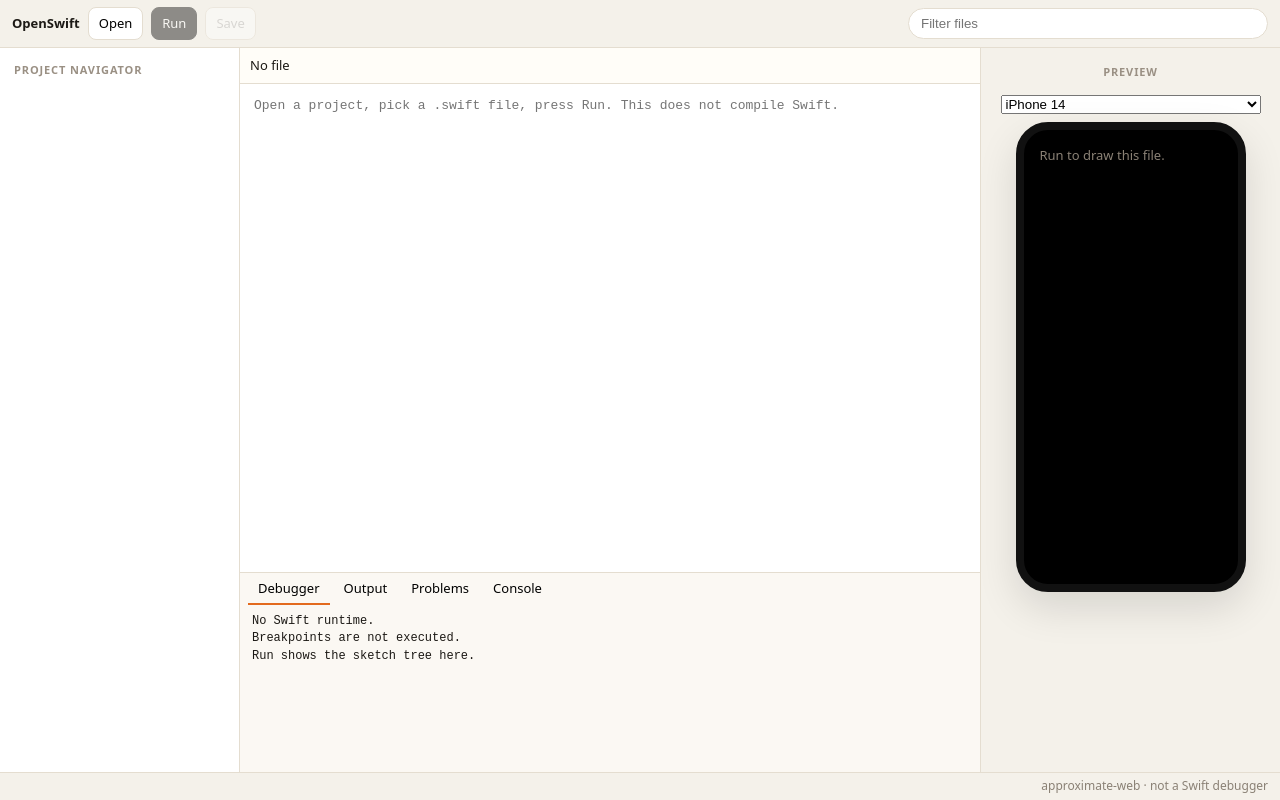
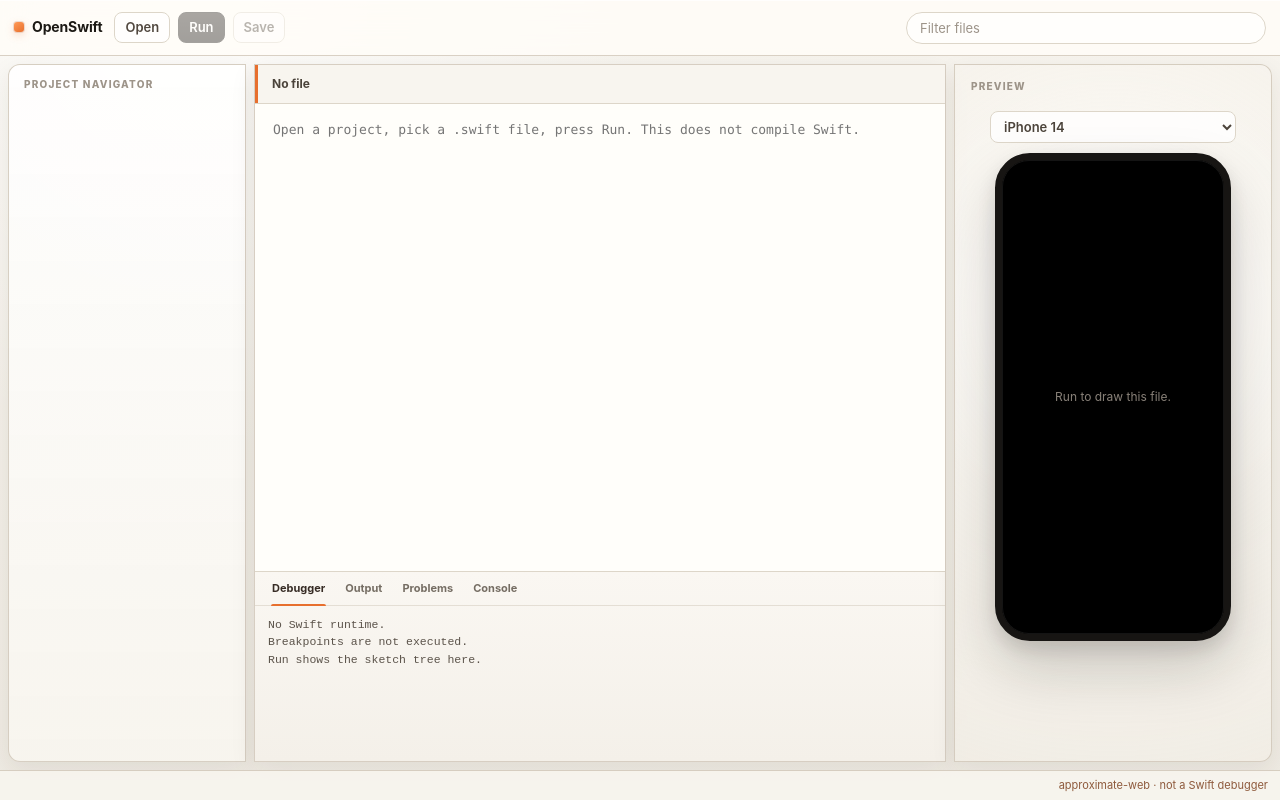
Before and after one commit to DannyBaanks/OpenSwift, a website built with Vite: page app/index.html in a window 1280 px wide. Built offline with nearby package versions, Linux system fonts and the light colour scheme.

Commit message:
style: refine OpenSwift Studio visual hierarchy

```diff
--- a/app/src/style.css
+++ b/app/src/style.css
@@ -1,62 +1,410 @@
 :root {
-  --bg: #f4f1ea;
-  --line: #e4ddd0;
+  color-scheme: light;
+  --bg: #eeeae2;
+  --surface: rgba(255, 253, 248, 0.92);
+  --surface-strong: #fffdf8;
+  --panel: #f8f5ef;
+  --panel-deep: #f1ede5;
+  --line: #ddd6c9;
+  --line-strong: #cfc5b6;
   --ink: #1c1915;
-  --muted: #8a8175;
-  --orange: #e36a1e;
+  --muted: #756d63;
+  --muted-2: #9d9489;
+  --accent: #e76f2e;
+  --accent-soft: #fce6da;
+  --accent-ink: #8f3511;
+  --code-bg: #fffefa;
+  --shadow: 0 18px 50px rgba(48, 38, 28, 0.10);
+  --shadow-soft: 0 8px 24px rgba(48, 38, 28, 0.08);
 }
+
 * { box-sizing: border-box; }
-html, body, #app { margin: 0; height: 100%; }
-body { background: var(--bg); color: var(--ink); font: 13px/1.4 ui-sans-serif, system-ui, sans-serif; }
-#app { display: grid; grid-template-rows: 48px 1fr 28px; }
-header, footer { display: flex; align-items: center; gap: 8px; padding: 0 12px; border-color: var(--line); min-width: 0; }
-header { border-bottom: 1px solid var(--line); }
+html, body, #app { margin: 0; min-width: 0; height: 100%; }
+body {
+  background:
+    radial-gradient(circle at 15% 0%, rgba(255,255,255,.72), transparent 34%),
+    linear-gradient(180deg, #f7f4ee 0%, var(--bg) 100%);
+  color: var(--ink);
+  font: 13px/1.45 Inter, ui-sans-serif, -apple-system, BlinkMacSystemFont, "SF Pro Text", system-ui, sans-serif;
+  -webkit-font-smoothing: antialiased;
+}
+
+button, input, select, textarea { font: inherit; }
+button, select, input { outline: none; }
+button:focus-visible, select:focus-visible, input:focus-visible, textarea:focus-visible {
+  box-shadow: 0 0 0 3px rgba(231, 111, 46, .14);
+}
+
+#app {
+  display: grid;
+  grid-template-rows: 56px minmax(0, 1fr) 30px;
+  min-width: 0;
+}
+
+header, footer {
+  display: flex;
+  align-items: center;
+  min-width: 0;
+}
+
+header {
+  gap: 8px;
+  padding: 0 14px;
+  background: rgba(255, 253, 248, .82);
+  border-bottom: 1px solid rgba(207, 197, 182, .78);
+  backdrop-filter: blur(16px);
+  box-shadow: 0 1px 0 rgba(255,255,255,.78) inset;
+  z-index: 5;
+}
+
+header strong {
+  position: relative;
+  display: flex;
+  align-items: center;
+  gap: 8px;
+  margin-right: 4px;
+  font-size: 14px;
+  letter-spacing: -.01em;
+}
+
+header strong::before {
+  content: "";
+  width: 10px;
+  height: 10px;
+  border-radius: 3px;
+  background: linear-gradient(145deg, #ff9a57, var(--accent));
+  box-shadow: 0 0 0 1px rgba(143, 53, 17, .14), 0 3px 8px rgba(231, 111, 46, .26);
+}
+
 header strong, header button, footer span { flex: 0 0 auto; }
-footer { border-top: 1px solid var(--line); color: var(--muted); font-size: 12px; justify-content: space-between; }
-footer span { max-width: 48%; overflow: hidden; text-overflow: ellipsis; white-space: nowrap; }
-button { border: 1px solid var(--line); background: #fff; border-radius: 8px; padding: 6px 10px; font: inherit; cursor: pointer; }
-button.primary { background: #111; color: #fff; border-color: #111; }
-button:disabled { opacity: 0.45; }
-#search { margin-left: auto; width: min(360px, 32vw); min-width: 120px; border: 1px solid var(--line); border-radius: 999px; padding: 7px 12px; }
-main { display: grid; grid-template-columns: minmax(180px, 240px) minmax(420px, 1fr) 300px; min-height: 0; }
-aside { min-height: 0; overflow: auto; }
-#files { background: #fff; border-right: 1px solid var(--line); padding: 10px 8px; }
-#files h2, #stage h2 { font-size: 11px; letter-spacing: 0.08em; color: #9a9084; margin: 4px 6px 8px; font-weight: 600; }
+
+button {
+  min-height: 30px;
+  border: 1px solid var(--line);
+  background: rgba(255,255,255,.8);
+  color: #51483f;
+  border-radius: 8px;
+  padding: 5px 10px;
+  font-weight: 600;
+  cursor: pointer;
+  transition: background .14s ease, border-color .14s ease, color .14s ease, transform .14s ease, box-shadow .14s ease;
+}
+button:hover:not(:disabled) {
+  background: #fff;
+  border-color: var(--line-strong);
+  color: var(--ink);
+  box-shadow: 0 3px 10px rgba(45, 34, 22, .06);
+}
+button:active:not(:disabled) { transform: translateY(1px); }
+button.primary {
+  color: #fff;
+  border-color: #1d1a17;
+  background: linear-gradient(180deg, #29241f 0%, #171411 100%);
+  box-shadow: 0 5px 12px rgba(20, 15, 12, .16), 0 1px 0 rgba(255,255,255,.08) inset;
+}
+button.primary:hover:not(:disabled) { background: #111; color: #fff; }
+button:disabled { opacity: .4; cursor: default; box-shadow: none; }
+
+#search {
+  margin-left: auto;
+  width: min(360px, 31vw);
+  min-width: 150px;
+  height: 32px;
+  border: 1px solid var(--line);
+  border-radius: 999px;
+  background: rgba(255,255,255,.68);
+  color: var(--ink);
+  padding: 6px 13px;
+  transition: width .16s ease, background .16s ease, border-color .16s ease;
+}
+#search::placeholder { color: var(--muted-2); }
+#search:focus {
+  width: min(400px, 34vw);
+  background: #fff;
+  border-color: #c8b9a9;
+}
+
+main {
+  display: grid;
+  grid-template-columns: minmax(190px, 238px) minmax(460px, 1fr) minmax(286px, 318px);
+  min-width: 0;
+  min-height: 0;
+  padding: 8px;
+  gap: 8px;
+}
+
+aside, #center {
+  min-width: 0;
+  min-height: 0;
+  border: 1px solid rgba(207, 197, 182, .82);
+  background: var(--surface);
+  box-shadow: var(--shadow-soft);
+}
+
+aside { overflow: auto; }
+
+#files {
+  border-radius: 12px 0 0 12px;
+  padding: 10px 8px;
+  background: linear-gradient(180deg, rgba(255,255,255,.86), rgba(248,245,239,.92));
+}
+
+#files h2, #stage h2 {
+  margin: 4px 7px 10px;
+  color: var(--muted-2);
+  font-size: 10px;
+  line-height: 1;
+  font-weight: 800;
+  letter-spacing: .12em;
+}
+
 .folder, .file {
-  display: flex; align-items: center; gap: 6px; width: 100%; max-width: 100%;
-  text-align: left; border: 0; background: transparent; border-radius: 6px;
-  color: #4a433c; padding: 4px 6px; font-weight: 500;
+  display: flex;
+  align-items: center;
+  gap: 7px;
+  width: 100%;
+  max-width: 100%;
+  min-height: 27px;
+  padding: 4px 7px;
+  border: 0;
+  border-radius: 7px;
+  background: transparent;
+  color: #514940;
+  font-weight: 550;
+  text-align: left;
+  box-shadow: none;
 }
-.folder { color: #6d655c; }
+.folder:hover, .file:hover { background: rgba(233, 225, 215, .62); box-shadow: none; }
+.folder { color: #71685e; }
 .file span, .folder span { overflow: hidden; text-overflow: ellipsis; white-space: nowrap; }
-.file.on { background: #fde7df; color: #3a2e28; }
-.chev { width: 10px; color: #b0a79c; }
-.ficon { width: 14px; height: 14px; border-radius: 3px; background: #f08a24; color: #fff; font-size: 9px; line-height: 14px; text-align: center; flex: 0 0 auto; }
-.mark { margin-left: auto; color: #e07a3d; font-size: 11px; }
-#device { width: 100%; max-width: 260px; }
-#center { display: grid; grid-template-rows: 36px minmax(220px, 1fr) minmax(120px, 200px); min-width: 0; min-height: 0; }
-#tab { display: flex; align-items: center; padding: 0 10px; background: #fffdf8; border-bottom: 1px solid var(--line); overflow: hidden; text-overflow: ellipsis; white-space: nowrap; }
-#editor { position: relative; min-height: 0; }
+.file.on {
+  background: linear-gradient(90deg, var(--accent-soft), rgba(252,230,218,.46));
+  color: #3b2c24;
+  box-shadow: inset 2px 0 0 var(--accent);
+}
+.chev { width: 10px; color: #aaa095; flex: 0 0 auto; }
+.ficon {
+  width: 16px;
+  height: 16px;
+  border-radius: 5px;
+  background: linear-gradient(145deg, #fb9b50, var(--accent));
+  color: #fff;
+  font-size: 9px;
+  font-weight: 800;
+  line-height: 16px;
+  text-align: center;
+  flex: 0 0 auto;
+  box-shadow: 0 2px 5px rgba(231, 111, 46, .18);
+}
+.mark {
+  margin-left: auto;
+  color: var(--accent);
+  font-size: 10px;
+  font-style: normal;
+  font-weight: 800;
+}
+
+#center {
+  display: grid;
+  grid-template-rows: 39px minmax(250px, 1fr) minmax(126px, 190px);
+  border-radius: 0;
+  overflow: hidden;
+  background: var(--surface-strong);
+}
+
+#tab {
+  position: relative;
+  display: flex;
+  align-items: center;
+  padding: 0 14px 0 17px;
+  overflow: hidden;
+  border-bottom: 1px solid var(--line);
+  background: rgba(248,245,239,.92);
+  color: #4b433a;
+  font-size: 12px;
+  font-weight: 650;
+  text-overflow: ellipsis;
+  white-space: nowrap;
+}
+#tab::before {
+  content: "";
+  position: absolute;
+  left: 0;
+  top: 0;
+  bottom: 0;
+  width: 3px;
+  background: var(--accent);
+}
+
+#editor {
+  position: relative;
+  min-height: 0;
+  background: var(--code-bg);
+}
 #hi, #code {
-  position: absolute; inset: 0; margin: 0; border: 0; padding: 12px 14px;
-  font: 13px/1.5 ui-monospace, SFMono-Regular, monospace;
-  white-space: pre; overflow: auto; tab-size: 4;
+  position: absolute;
+  inset: 0;
+  margin: 0;
+  border: 0;
+  padding: 15px 18px 34px;
+  font: 13px/1.62 "SFMono-Regular", Consolas, "Liberation Mono", ui-monospace, monospace;
+  white-space: pre;
+  overflow: auto;
+  tab-size: 4;
 }
-#hi { pointer-events: none; color: #241e18; background: #fff; }
-#code { color: transparent; caret-color: #241e18; background: transparent; resize: none; }
-#hi .keyword { color: #7b2fbe; }
-#hi .string_lit, #hi .regex_lit { color: #c4561a; }
-#hi .comment { color: #8a8175; font-style: italic; }
-#hi .int_lit, #hi .float_lit { color: #1a6fbf; }
-#hi .type { color: #1f7a4d; }
-#hi .operator, #hi .punct { color: #5c564e; }
-#dock { border-top: 1px solid var(--line); display: grid; grid-template-rows: 32px 1fr; min-height: 0; background: #fbf8f3; }
-#dock .tabs { display: flex; gap: 4px; align-items: end; padding: 0 8px; }
-#dock .tabs button { border: 0; border-bottom: 2px solid transparent; border-radius: 0; background: transparent; }
-#dock .tabs button.on { border-bottom-color: var(--orange); }
-#dockpre { margin: 0; padding: 8px 12px; overflow: auto; font: 12px/1.45 ui-monospace, monospace; white-space: pre-wrap; }
-#stage { width: 300px; max-width: 300px; border-left: 1px solid var(--line); display: flex; flex-direction: column; align-items: center; gap: 8px; padding: 12px; overflow: hidden; }
-#phone { width: 230px; height: min(470px, calc(100vh - 220px)); max-height: 470px; border: 8px solid #111; border-radius: 32px; overflow: hidden; background: #000; box-shadow: 0 16px 40px rgba(0,0,0,.12); flex: 0 0 auto; }
-#screen { height: 100%; overflow: hidden; }
+#hi { pointer-events: none; color: #2a241f; background: var(--code-bg); }
+#code {
+  color: transparent;
+  caret-color: #2a241f;
+  background: transparent;
+  resize: none;
+  outline: none;
+  selection-color: transparent;
+}
+#code::selection { background: rgba(231, 111, 46, .14); }
+#hi .keyword { color: #8a3db4; font-weight: 600; }
+#hi .string_lit, #hi .regex_lit { color: #bd531c; }
+#hi .comment { color: #9a9187; font-style: italic; }
+#hi .int_lit, #hi .float_lit { color: #2468a2; }
+#hi .type { color: #23704d; }
+#hi .operator, #hi .punct { color: #686057; }
+
+#dock {
+  display: grid;
+  grid-template-rows: 34px 1fr;
+  min-height: 0;
+  border-top: 1px solid var(--line);
+  background: linear-gradient(180deg, #faf7f2, #f4f0e9);
+}
+#dock .tabs {
+  display: flex;
+  gap: 2px;
+  align-items: stretch;
+  padding: 0 8px;
+  border-bottom: 1px solid rgba(221,214,201,.72);
+}
+#dock .tabs button {
+  position: relative;
+  min-height: 33px;
+  padding: 0 9px;
+  border: 0;
+  border-radius: 0;
+  background: transparent;
+  color: var(--muted);
+  font-size: 11px;
+  font-weight: 650;
+  box-shadow: none;
+}
+#dock .tabs button:hover { background: transparent; color: var(--ink); box-shadow: none; }
+#dock .tabs button.on { color: #372c25; }
+#dock .tabs button.on::after {
+  content: "";
+  position: absolute;
+  left: 8px;
+  right: 8px;
+  bottom: -1px;
+  height: 2px;
+  border-radius: 2px 2px 0 0;
+  background: var(--accent);
+}
+#dockpre {
+  margin: 0;
+  padding: 10px 13px;
+  overflow: auto;
+  color: #5b534a;
+  font: 11.5px/1.5 "SFMono-Regular", ui-monospace, monospace;
+  white-space: pre-wrap;
+}
+
+#stage {
+  width: auto;
+  max-width: none;
+  border-radius: 0 12px 12px 0;
+  display: flex;
+  flex-direction: column;
+  align-items: center;
+  gap: 10px;
+  padding: 12px 16px 16px;
+  overflow: hidden;
+  background:
+    radial-gradient(circle at 50% 35%, rgba(255,255,255,.92), rgba(248,245,239,.7) 48%, rgba(241,237,229,.9) 100%);
+}
+#stage h2 { align-self: stretch; margin-left: 0; }
+#device {
+  width: 100%;
+  max-width: 246px;
+  min-height: 32px;
+  border: 1px solid var(--line);
+  border-radius: 8px;
+  background: rgba(255,255,255,.82);
+  color: #4c443b;
+  padding: 5px 30px 5px 9px;
+  font-weight: 600;
+}
+
+#phone {
+  position: relative;
+  width: 236px;
+  height: min(488px, calc(100vh - 224px));
+  max-height: 488px;
+  border: 7px solid #171513;
+  border-radius: 35px;
+  overflow: hidden;
+  background: #000;
+  box-shadow:
+    0 28px 56px rgba(28, 22, 18, .18),
+    0 8px 18px rgba(28, 22, 18, .12),
+    0 0 0 1px rgba(255,255,255,.16) inset;
+  flex: 0 0 auto;
+}
+#phone::after {
+  content: "";
+  position: absolute;
+  inset: 0;
+  pointer-events: none;
+  border-radius: 27px;
+  box-shadow: inset 0 0 0 1px rgba(255,255,255,.08);
+}
+#screen { height: 100%; overflow: hidden; background: #000; }
 #screen svg { width: 100%; height: 100%; display: block; }
-#empty { color: #8a8175; padding: 16px; }
+#empty {
+  display: grid;
+  place-items: center;
+  height: 100%;
+  padding: 26px;
+  color: #888078;
+  font-size: 12px;
+  text-align: center;
+}
+
+footer {
+  gap: 16px;
+  justify-content: space-between;
+  padding: 0 12px;
+  border-top: 1px solid rgba(207, 197, 182, .8);
+  color: var(--muted);
+  background: rgba(248,245,239,.9);
+  font-size: 11px;
+}
+footer span {
+  max-width: 48%;
+  overflow: hidden;
+  text-overflow: ellipsis;
+  white-space: nowrap;
+}
+footer span:last-child { color: #8e5a3c; }
+
+::-webkit-scrollbar { width: 10px; height: 10px; }
+::-webkit-scrollbar-track { background: transparent; }
+::-webkit-scrollbar-thumb {
+  border: 3px solid transparent;
+  border-radius: 999px;
+  background: rgba(113, 101, 90, .30);
+  background-clip: padding-box;
+}
+::-webkit-scrollbar-thumb:hover { background: rgba(113, 101, 90, .46); background-clip: padding-box; }
+
+@media (max-width: 1180px) {
+  main { grid-template-columns: 200px minmax(430px, 1fr) 286px; }
+  #phone { width: 218px; }
+}
```
